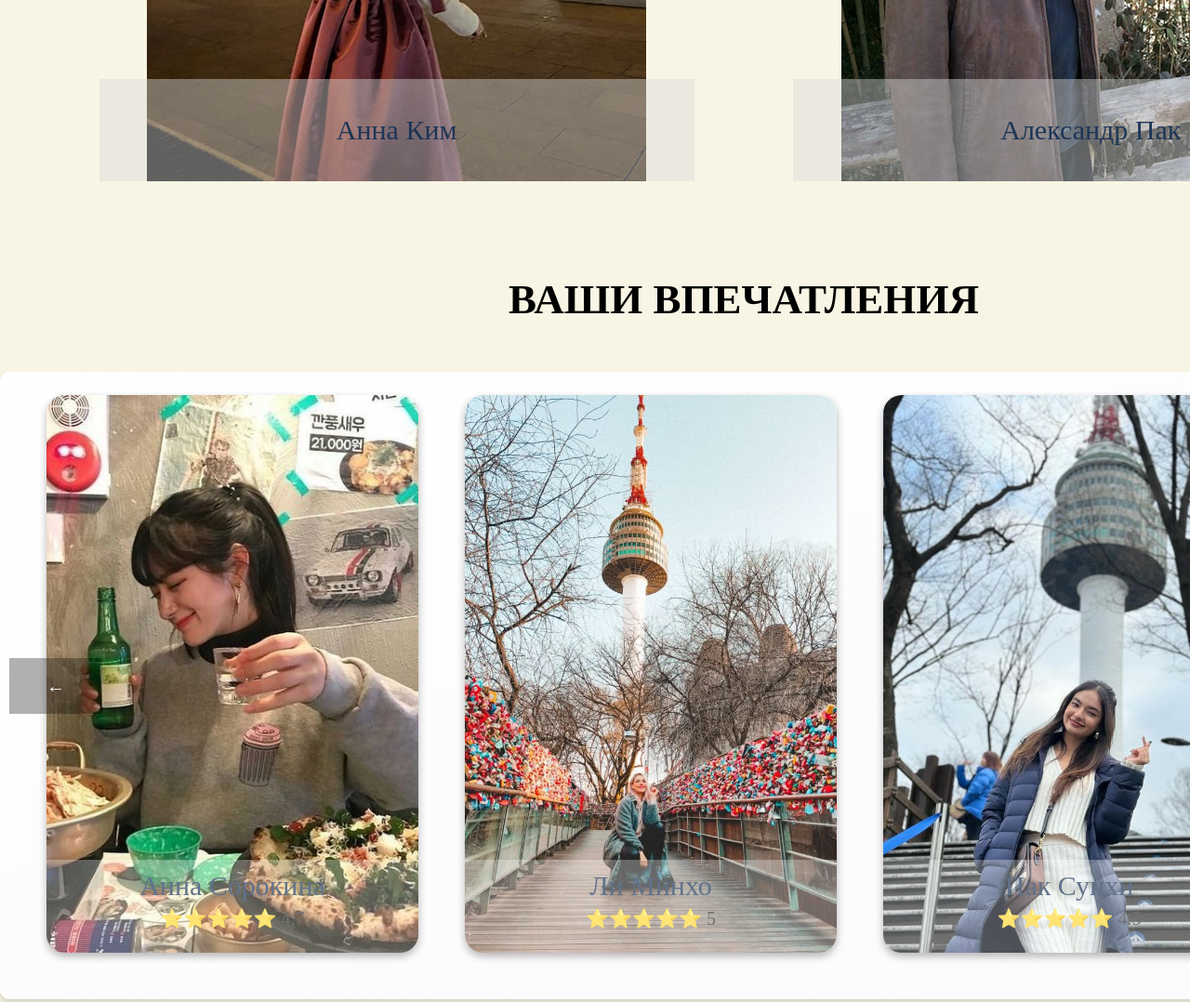
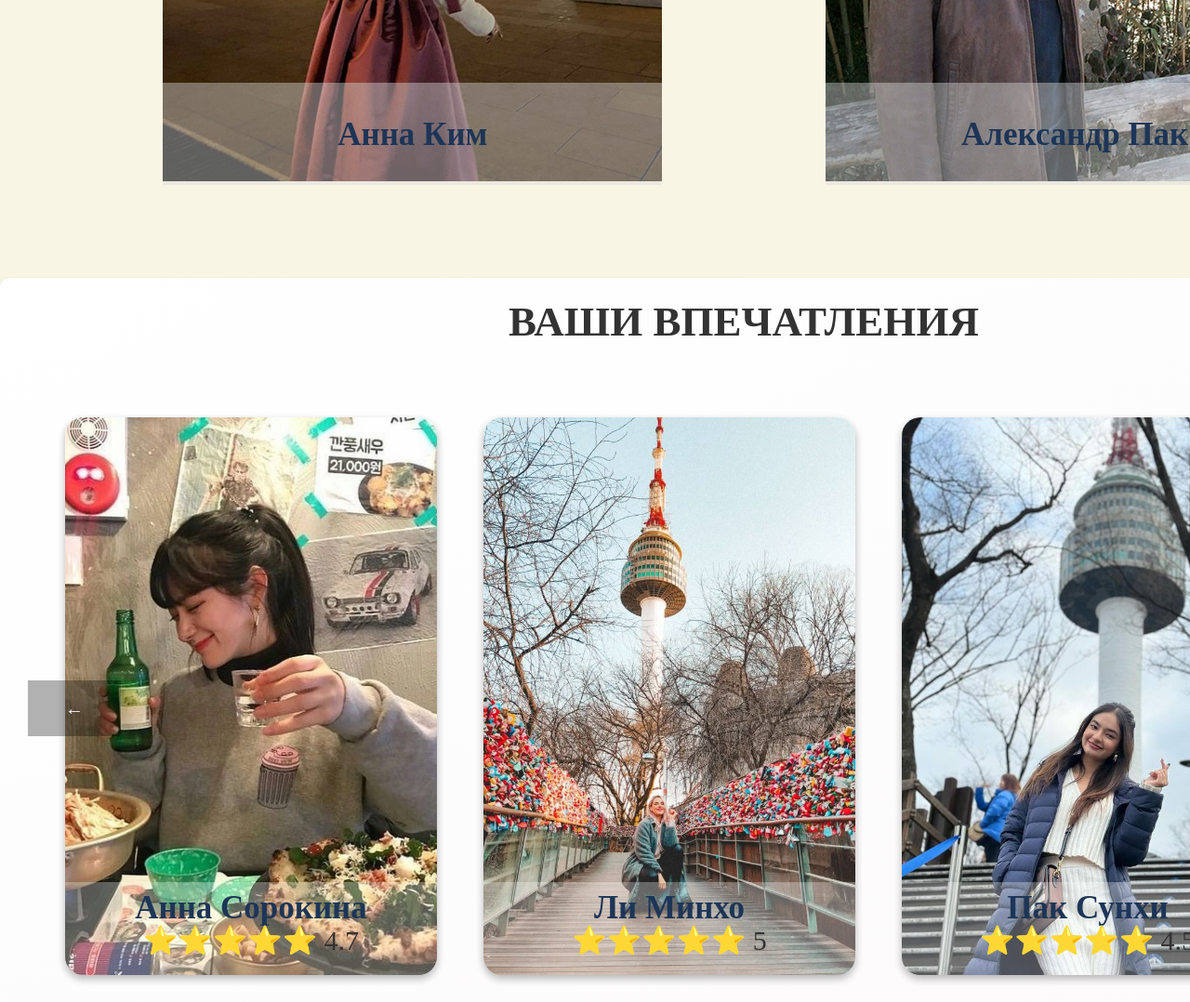
Before and after one commit to AntonSorok/PodjaboysLessons, a plain HTML site: page week-1/index.html in a window 1280 px wide. Shown: the part 4340-5418 px from the top of the page at 93% size. Drawn offline with Linux system fonts and the light colour scheme; files whose address does not match are found by name.

Commit message:
fix reviews card

```diff
--- a/week-1/index.html
+++ b/week-1/index.html
@@ -189,23 +189,23 @@
               <img src="styles/img/annaGuide.jpg" alt="annaGuide" />
               <div class="ourGuide_wrapper__card__textbox">
                 <div class="ourGuide_wrapper__card__back"></div>
-                <h3 class="ourGuide_wrapper__card-title">Анна Ким</h3>
+                <h3 class="ourGuide_wrapper__card-title bold">Анна Ким</h3>
               </div>
             </div>
             <div class="ourGuide_wrapper__card">
               <img src="styles/img/alexanderGuide.jpg" alt="alexanderGuide" />
               <div class="ourGuide_wrapper__card__textbox">
                 <div class="ourGuide_wrapper__card__back"></div>
-                <h3 class="ourGuide_wrapper__card-title">Александр Пак</h3>
+                <h3 class="ourGuide_wrapper__card-title bold">Александр Пак</h3>
               </div>
             </div>
           </div>
         </div>
       </section>
       <section class="reviews">
-        <div class="conteiner">
+        <div class="conteiner paper-effect" >
           <h2 class="reviews-title">Ваши впечатления</h2>
-          <div class="reviews_carousel paper-effect">
+          <div class="reviews_carousel ">
             <button class="prev">&#8592;</button>
             <button class="next">&#8594;</button>
             <div class="carousel_wrapper">
--- a/week-1/index.js
+++ b/week-1/index.js
@@ -45,10 +45,9 @@ document.addEventListener('DOMContentLoaded', () => {
   fetch('./reviews.json')
     .then((response) => response.json())
     .then((data) => {
-      console.log("Данные из JSON:", data); // Посмотреть, что загружено
+      console.log('Данные из JSON:', data); // Посмотреть, что загружено
       // const container = document.querySelector('.carousel_wrapper');
       const carousel = document.querySelector('.carousel_wrapper');
-
 
       data.reviews.forEach((reviews) => {
         const card = document.createElement('div');
@@ -59,15 +58,15 @@ document.addEventListener('DOMContentLoaded', () => {
                       <div class="card-front">
                           <img src="${reviews.image}" alt="Фото ${reviews.name}">
                           <div class="card_inner_textbox">
+                          <h3 class='bold'>${reviews.name}</h3>
+                          <p class='review-mark'>⭐⭐⭐⭐⭐ ${reviews.rating}</p>
+                          </div>
                           <div class="card_inner_textbox-background"></div>
-                              <h3>${reviews.name}</h3>
-                              <p>⭐⭐⭐⭐⭐ ${reviews.rating}</p>
-                          </div>
                       </div>
                       <div class="card-back">
-                          <h3>${reviews.name}</h3>
-                          <p>${reviews.review}</p>
-                          <p><strong>Оценка: ${reviews.rating} ⭐</strong></p>
+                          <h3 class='bold'>${reviews.name}</h3>
+                          <p class='review-description'> ${reviews.review}</p>
+                          <p class='review-mark'><strong>Оценка: ${reviews.rating} ⭐</strong></p>
                       </div>
                   </div>
               `;
@@ -75,14 +74,11 @@ document.addEventListener('DOMContentLoaded', () => {
         // Добавляем обработчик клика для переворота карточки
         card.addEventListener('click', () => {
           card.classList.toggle('flipped');
-
-
-
         });
 
         carousel.appendChild(card);
       });
-      const cards = document.querySelectorAll('.card_field')
+      const cards = document.querySelectorAll('.card_field');
       let currentIndex = 0;
 
       // Функция для смены отзывов (сдвиг карусели)
@@ -93,13 +89,15 @@ document.addEventListener('DOMContentLoaded', () => {
 
       // Переключение на следующую карточку
       nextBtn.addEventListener('click', () => {
-     if (currentIndex < cards.length - 3) {
+        if (currentIndex < cards.length - 4) {
           currentIndex++;
           updateCarousel();
+          console.log(currentIndex);
+        } else if (currentIndex < cards.length - 3) {
+          currentIndex++;
+          // Изменить при другом кол-ве карточек
+          carousel.style.transform = `translateX(${-700}px`;
         }
-     console.log(cards);
-     console.log(cards.length);
-
       });
 
       // Переключение на предыдущую карточку
@@ -108,9 +106,7 @@ document.addEventListener('DOMContentLoaded', () => {
           currentIndex--;
           updateCarousel();
         }
-       console.log('left arrow');
-
-     })
+      });
     })
     .catch((error) => console.error('Ошибка загрузки отзывов:', error));
 });
--- a/week-1/styles/style.css
+++ b/week-1/styles/style.css
@@ -675,12 +675,8 @@ nav>ul>li>a {
 }
 
 .ourGuide_wrapper__card {
-    width: 40%;
+
     max-height: 100%;
-
-    display: flex;
-    justify-content: center;
-    align-items: end;
 
     position: relative;
     z-index: 0;
@@ -767,6 +763,14 @@ nav>ul>li>a {
     margin-top: 50px;
 }
 
+.review-description {
+    font-size: 24px;
+}
+
+.review-mark {
+    font-size: 30px;
+}
+
 .carousel_wrapper {
     display: flex;
     gap: 50px;
@@ -834,6 +838,8 @@ nav>ul>li>a {
 }
 
 .card-back {
+    gap: 50px;
+    padding: 0 50px;
     background: #ffefdb;
     transform: rotateY(180deg);
 
@@ -858,8 +864,7 @@ nav>ul>li>a {
     position: absolute;
     bottom: 0;
     left: 0;
-
-
+    z-index: 1;
 }
 
 .card_inner_textbox-background {
```
Lines whose indentation alone changed are shown as unchanged.
